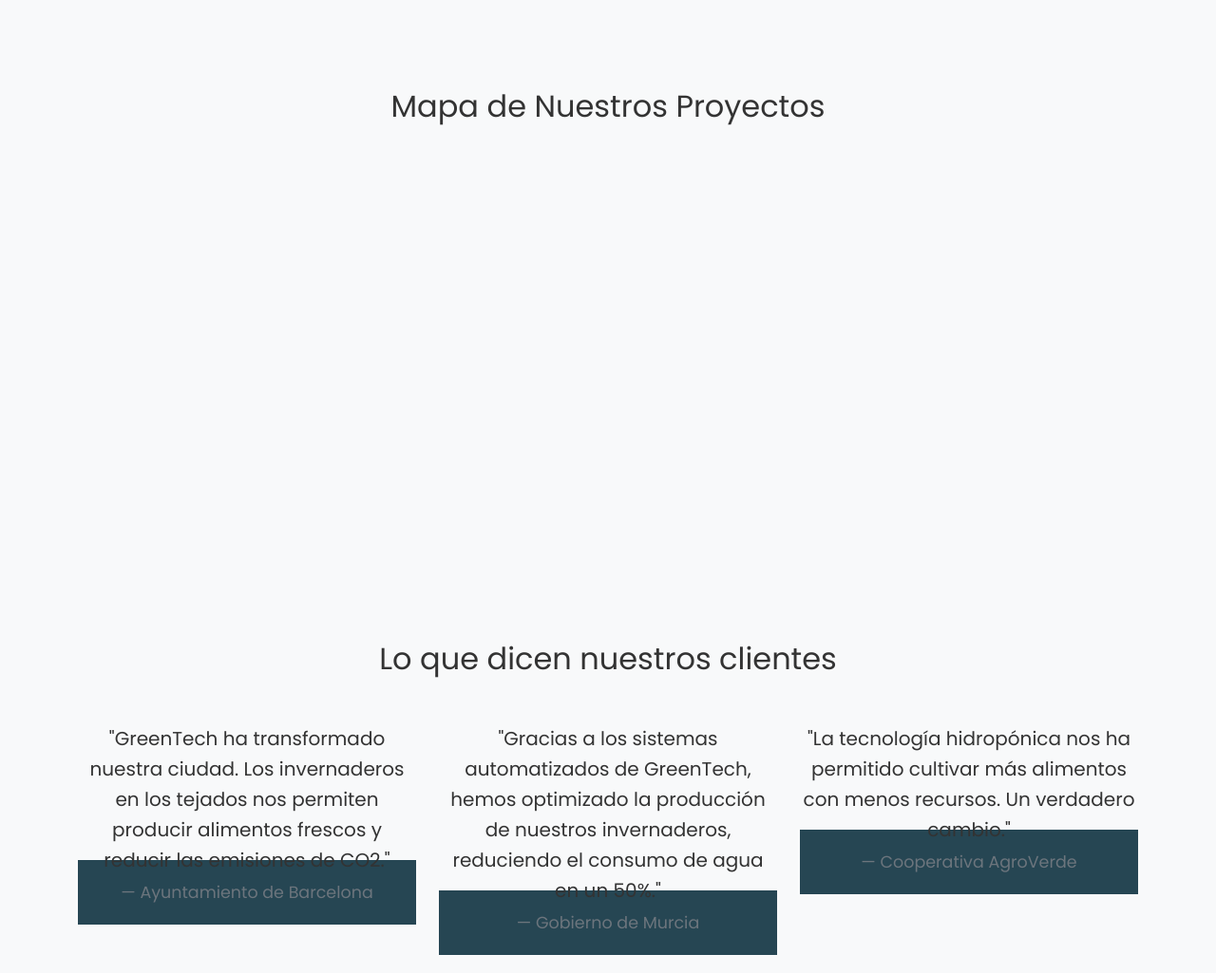
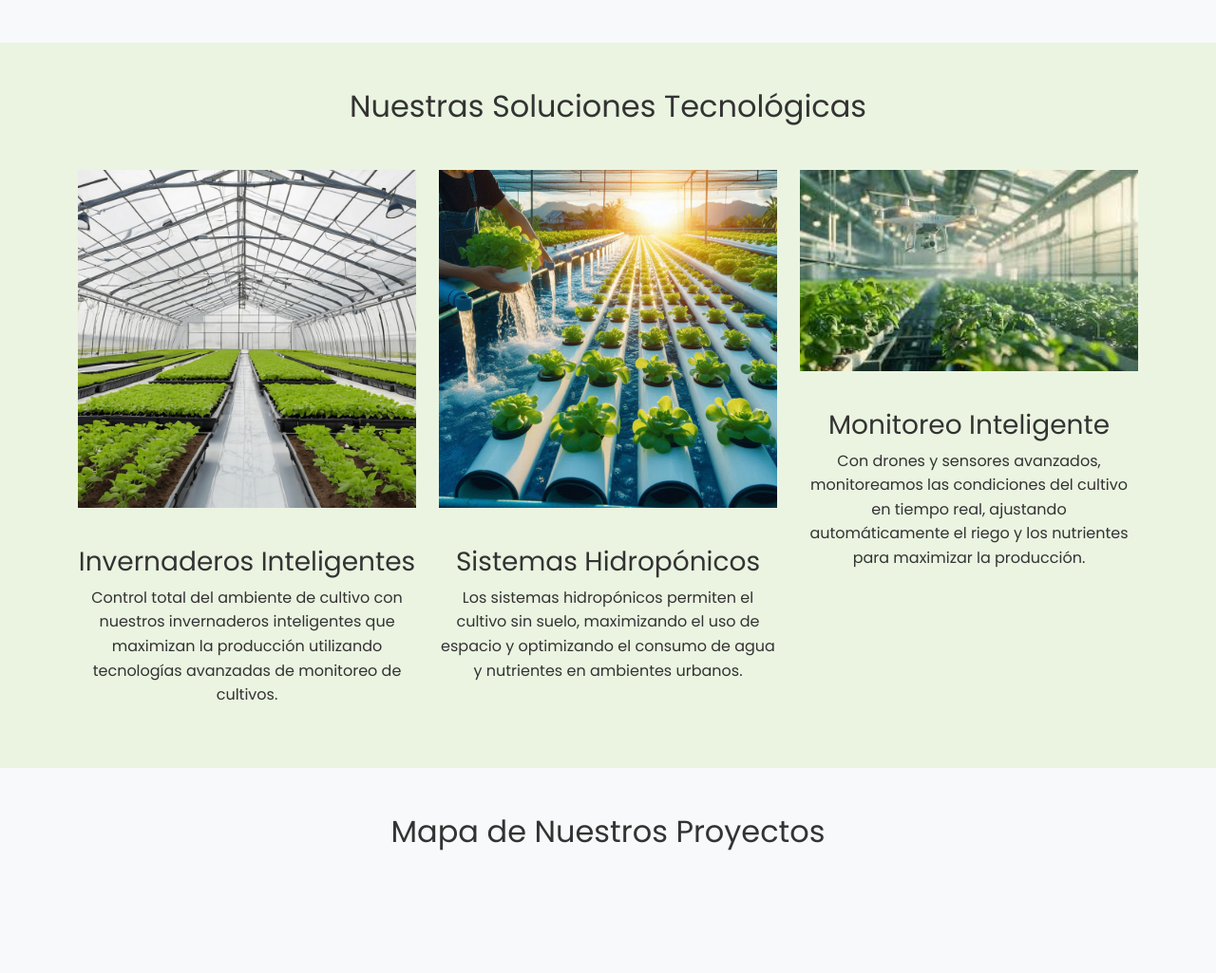
Before and after one commit to jose-alcalde/GreenTechUrbanFarms, a plain HTML site: page index.html in a window 1280 px wide. Shown: the part 1707-2732 px from the top of the page at 95% size. Drawn offline with nearby package versions, Linux system fonts and the light colour scheme.

Commit message:
Add files via upload

```diff
--- a/index.html
+++ b/index.html
@@ -112,6 +112,36 @@
         <div class="col-md-4" data-aos="fade-left">
           <h3>Sistemas Hidropónicos</h3>
           <p>Desarrollamos sistemas hidropónicos que optimizan el uso de agua y nutrientes, permitiendo una producción más eficiente y sostenible en las ciudades.</p>
+        </div>
+      </div>
+    </div>
+  </section>
+
+  <!-- Sección Soluciones con Imagenes Centradas -->
+  <section id="solutions" class="solutions-section py-5" style="background-color: #eaf4e1;">
+    <div class="container text-center">
+      <h2 class="mb-5" data-aos="fade-up">Nuestras Soluciones Tecnológicas</h2>
+      <div class="row justify-content-center">
+        <div class="col-md-4" data-aos="fade-right">
+          <div class="solution-box">
+            <img src="img/invernadero-inteligente.jpg" alt="Invernaderos Inteligentes" class="img-fluid mb-4">
+            <h3 class="mt-3">Invernaderos Inteligentes</h3>
+            <p>Control total del ambiente de cultivo con nuestros invernaderos inteligentes que maximizan la producción utilizando tecnologías avanzadas de monitoreo de cultivos.</p>
+          </div>
+        </div>
+        <div class="col-md-4" data-aos="fade-up">
+          <div class="solution-box">
+            <img src="img/hidroponico.jpg" alt="Sistemas Hidropónicos" class="img-fluid mb-4">
+            <h3 class="mt-3">Sistemas Hidropónicos</h3>
+            <p>Los sistemas hidropónicos permiten el cultivo sin suelo, maximizando el uso de espacio y optimizando el consumo de agua y nutrientes en ambientes urbanos.</p>
+          </div>
+        </div>
+        <div class="col-md-4" data-aos="fade-left">
+          <div class="solution-box">
+            <img src="img/monitoreo.jpg" alt="Monitoreo Inteligente" class="img-fluid mb-4">
+            <h3 class="mt-3">Monitoreo Inteligente</h3>
+            <p>Con drones y sensores avanzados, monitoreamos las condiciones del cultivo en tiempo real, ajustando automáticamente el riego y los nutrientes para maximizar la producción.</p>
+          </div>
         </div>
       </div>
     </div>
```
Also changed, not shown: img/logo.png (added).
